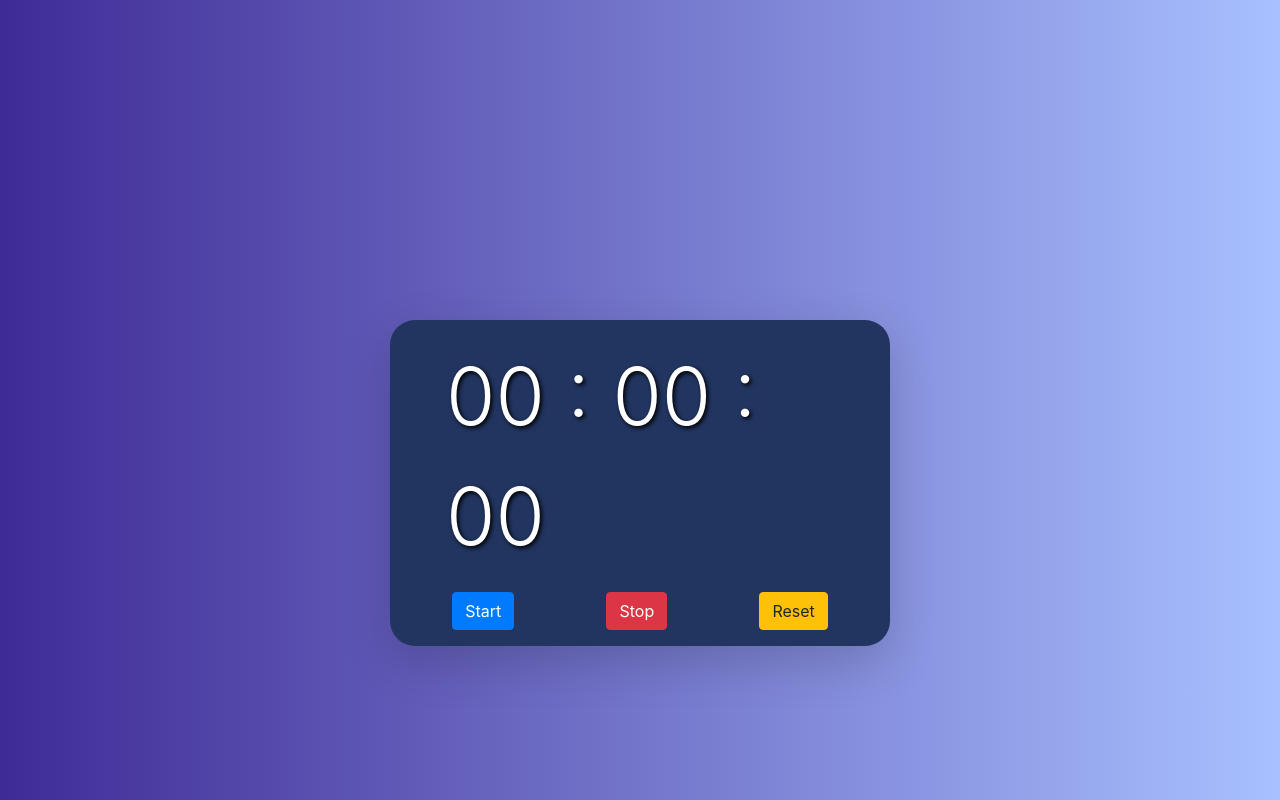
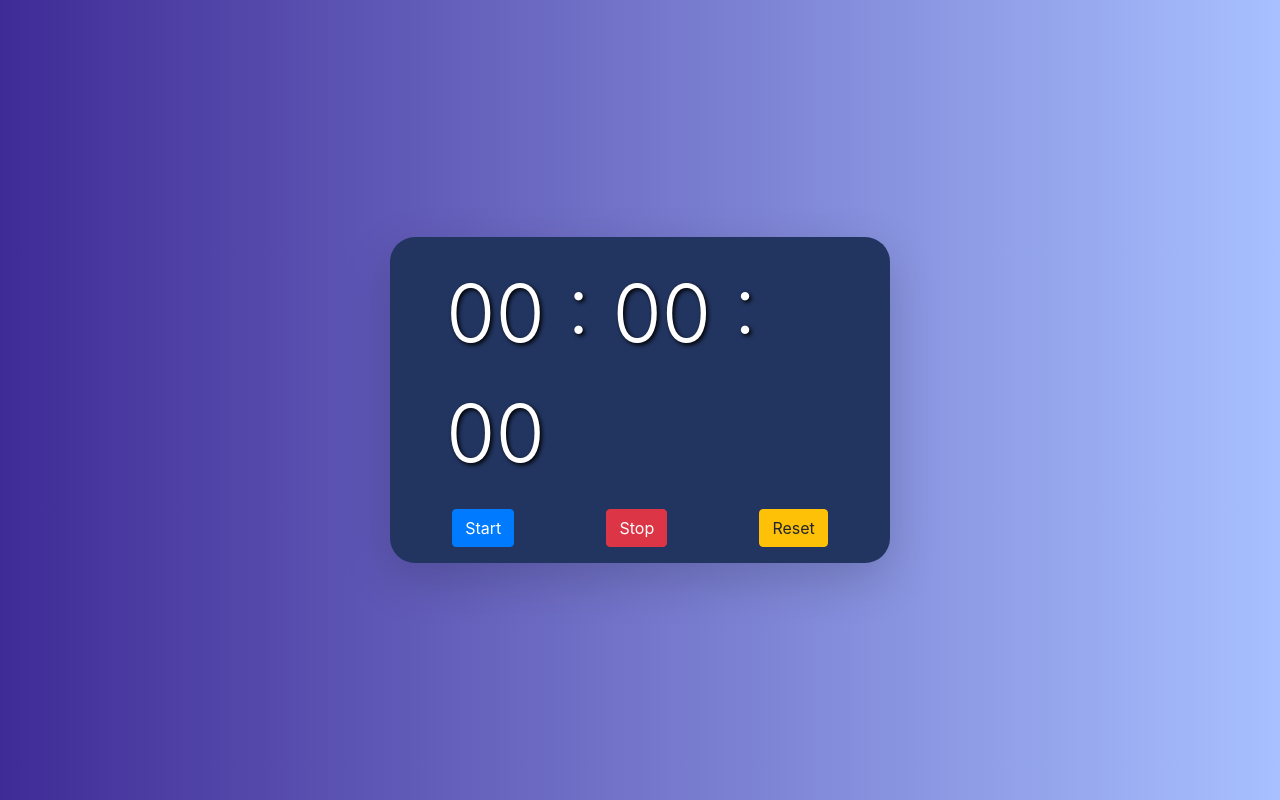
Before and after one commit to Vinay-Singhh/Stopwatch, a plain HTML site: page index.html in a window 1280 px wide. Drawn offline with nearby package versions, Linux system fonts and the light colour scheme.

Commit message:
Second commit

```diff
--- a/style.css
+++ b/style.css
@@ -1,13 +1,17 @@
-body {
+html, body {
+    margin: 0;
+    height: 100%;
     background: linear-gradient(90deg, #3F2B96 0%, #A8C0FF 100%);
-    color: #F3F4F6;
 }
 
 .container {
     width: 500px;
     background-color: #223560;
     border-radius: 25px;
-    margin: 20rem auto;
+    position: absolute;
+    top: 50%;
+    left: 50%;
+    transform: translate(-50%, -50%);
     padding: 1rem;
 }
 
```
